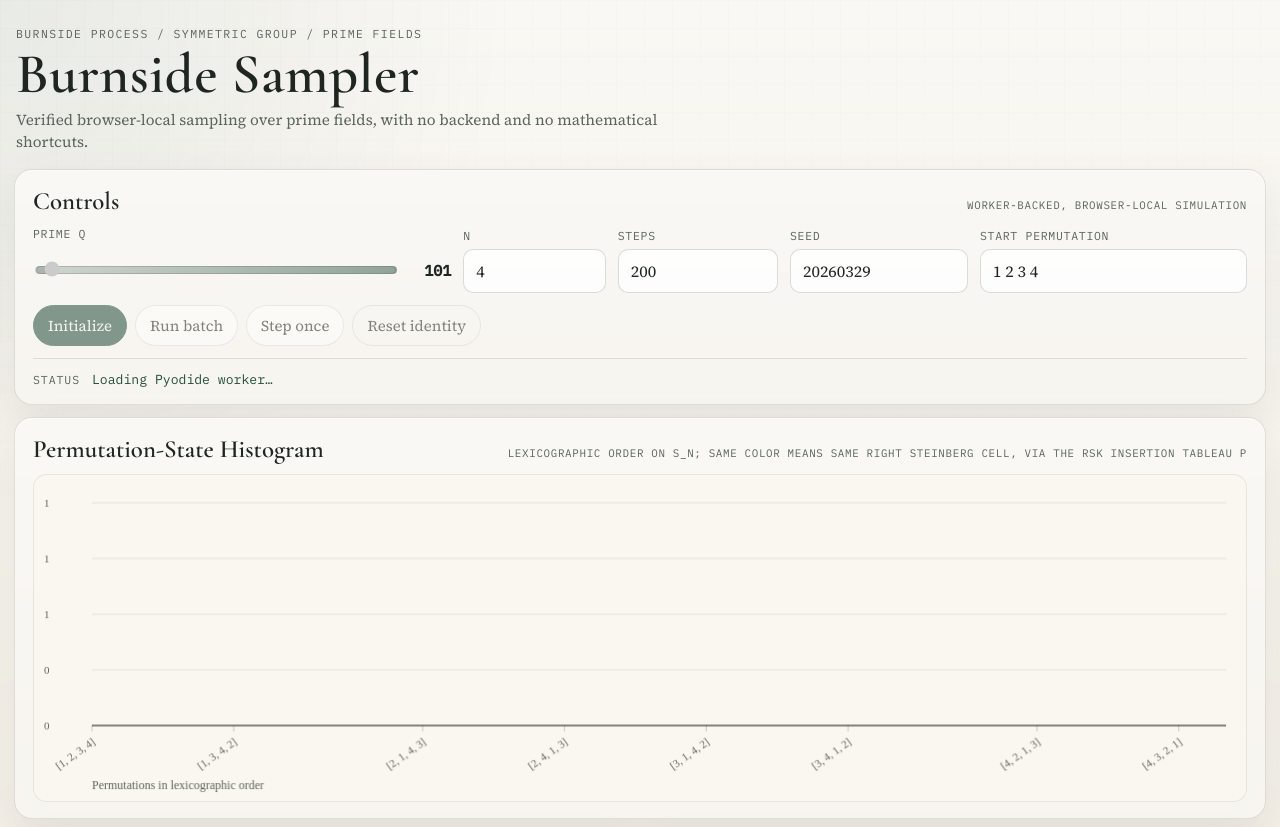
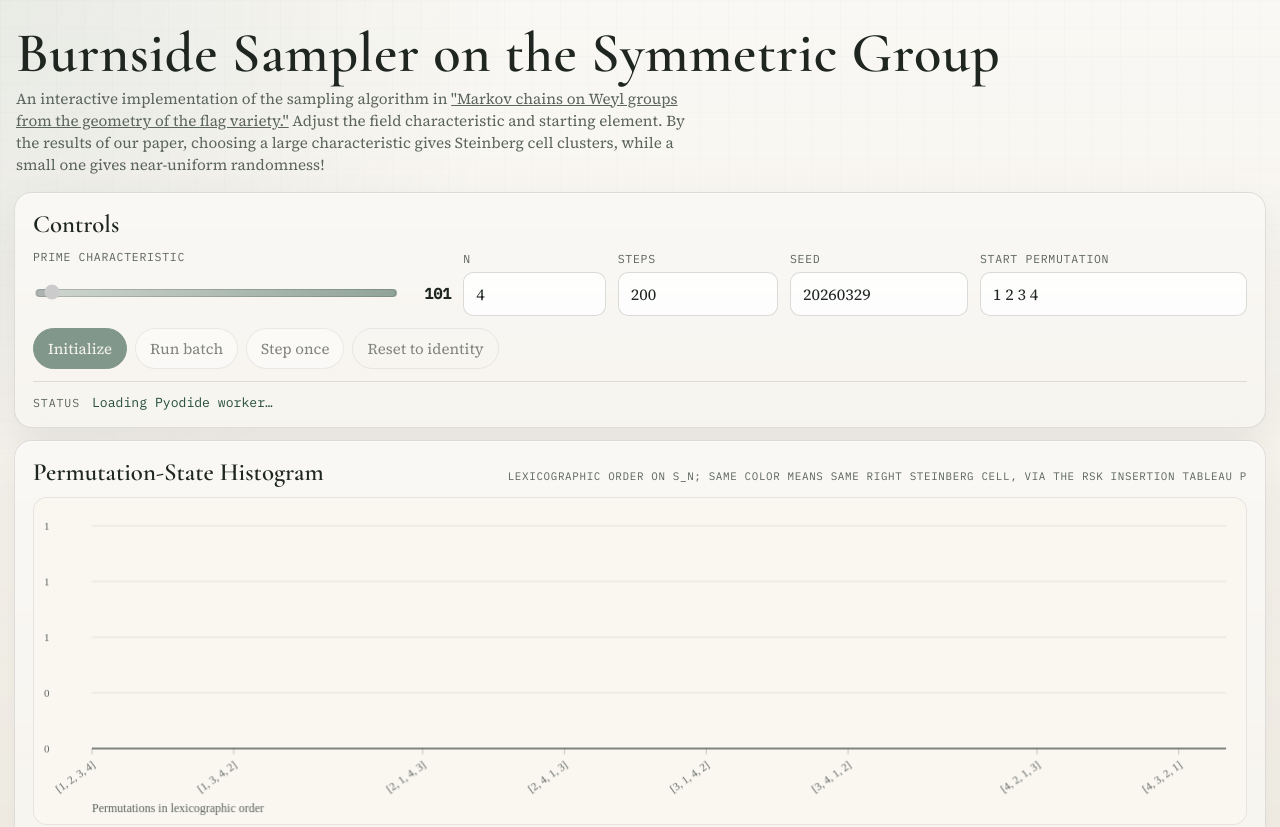
Before and after one commit to caldermf/burnside-sampler, a plain HTML site: page web/index.html in a window 1280 px wide. Shown: the top 827 px of the page. Drawn offline with nearby package versions, Linux system fonts and the light colour scheme.

Commit message:
cosmetic changes to the web app and readme

```diff
--- a/web/index.html
+++ b/web/index.html
@@ -3,16 +3,15 @@
   <head>
     <meta charset="utf-8">
     <meta name="viewport" content="width=device-width, initial-scale=1">
-    <title>Burnside Sampler</title>
+    <title>Burnside Process Sampler</title>
     <link rel="stylesheet" href="./styles.css">
   </head>
   <body>
     <div class="page-shell">
       <header class="hero">
-        <p class="eyebrow">Burnside Process / Symmetric Group / Prime Fields</p>
-        <h1>Burnside Sampler</h1>
+        <h1>Burnside Sampler on the Symmetric Group</h1>
         <p class="lede">
-          Verified browser-local sampling over prime fields, with no backend and no mathematical shortcuts.
+          An interactive implementation of the sampling algorithm in <a class="lede" href="https://arxiv.org/abs/2510.02285">"Markov chains on Weyl groups from the geometry of the flag variety."</a> Adjust the field characteristic and starting element. By the results of our paper, choosing a large characteristic gives Steinberg cell clusters, while a small one gives near-uniform randomness!
         </p>
       </header>
 
@@ -20,12 +19,11 @@
         <section class="card controls-card">
           <div class="card-head">
             <h2>Controls</h2>
-            <p class="card-note">Worker-backed, browser-local simulation</p>
           </div>
 
           <form id="controls" class="controls-grid">
             <label>
-              <span>Prime q</span>
+              <span>Prime characteristic</span>
               <div class="slider-shell">
                 <input id="prime-slider" name="q" type="range" min="0" max="0" step="1" value="0">
                 <strong id="prime-display" class="slider-value mono">101</strong>
@@ -57,7 +55,7 @@
             <button id="initialize-button" class="button button-primary" type="button">Initialize</button>
             <button id="run-button" class="button" type="button">Run batch</button>
             <button id="step-button" class="button" type="button">Step once</button>
-            <button id="reset-button" class="button button-ghost" type="button">Reset identity</button>
+            <button id="reset-button" class="button button-ghost" type="button">Reset to identity</button>
           </div>
 
           <div class="status-row">
```
Also changed, not shown: 1 other file.
